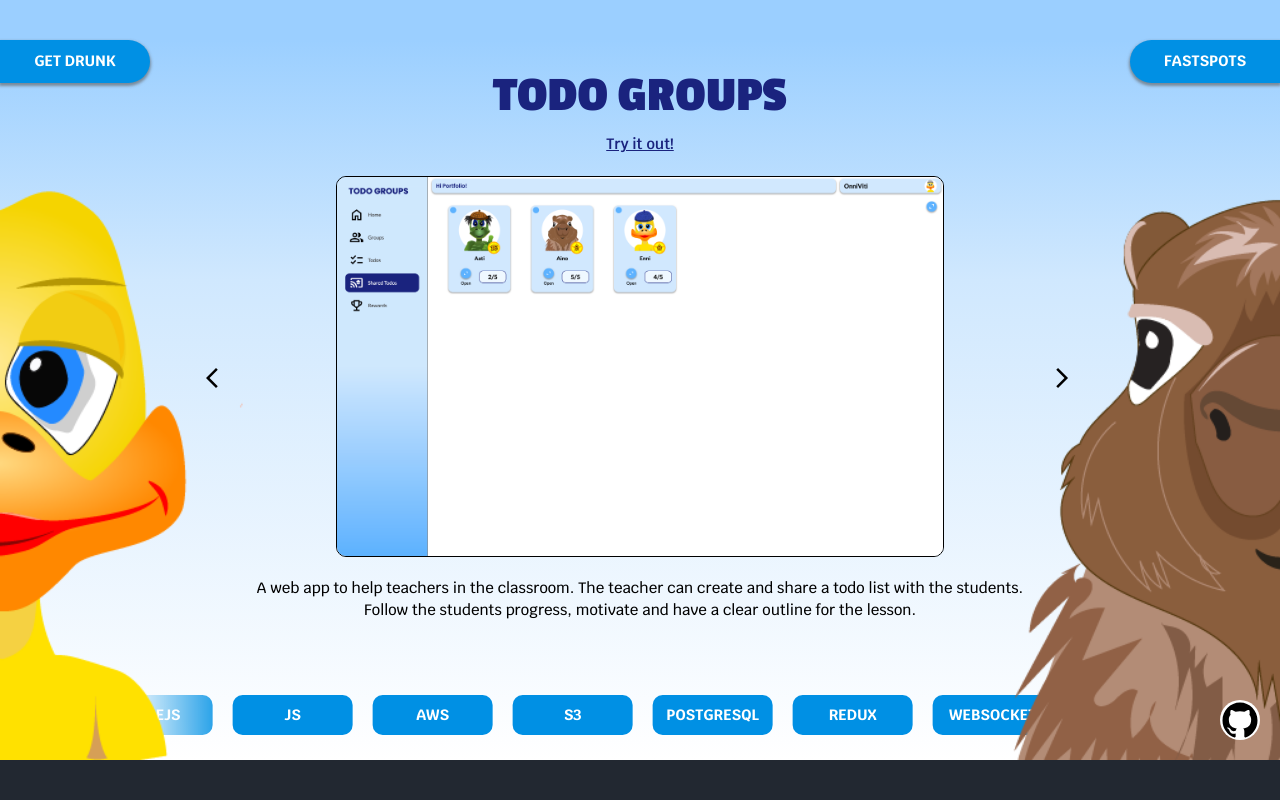
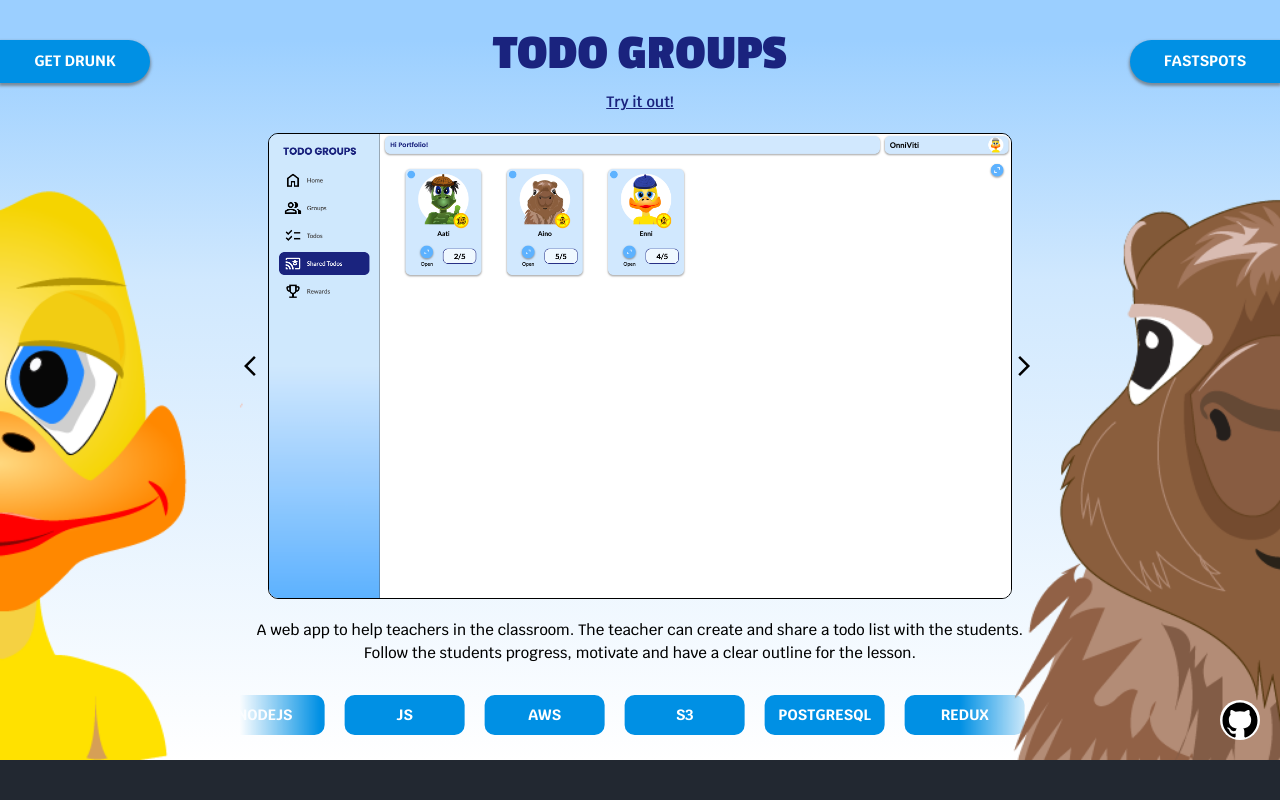
Before and after one commit to xmk0987/vitikainenonni, a Next.js app: page / in a window 1280 px wide. Shown: the part 840-1640 px from the top of the page. Built offline with nearby package versions, Linux system fonts and the light colour scheme.

Commit message:
Fixed change image buttons

```diff
--- a/app/components/Projects/Projects/Projects.module.css
+++ b/app/components/Projects/Projects/Projects.module.css
@@ -148,34 +148,15 @@
 
 .mainContentImage {
   position: relative;
-  display: flex;
+  display: inline-flex;
   justify-content: center;
-}
-
-.mainContentImage {
-  max-width: 70%;
-  max-height: 50%;
-}
-
-.mainContentImage button {
-  position: absolute;
-}
-
-.mainContentImage button:nth-of-type(1) {
-  top: 50%;
-  left: 0;
-}
-
-.mainContentImage button:nth-of-type(2) {
-  top: 50%;
-  right: 0;
 }
 
 .mainContentImage img {
   width: auto;
   height: auto;
   border-radius: 10px;
-  max-width: 70%;
+  max-width: 60%;
   border: 1px solid black;
 }
 
--- a/app/components/Projects/Projects/Projects.tsx
+++ b/app/components/Projects/Projects/Projects.tsx
@@ -6,8 +6,7 @@ import Slider from "../../Slider/Slider";
 import Image from "next/image";
 import { useSelector, useDispatch } from "react-redux";
 import { changeChosenImage, setChosenProject } from "@/redux/projectsSlice";
-import duck from "@/public/assets/images/duck.png";
-import capy from "@/public/assets/images/capy.png";
+
 import BackIcon from "@/public/assets/icons/BackIcon";
 import NextIcon from "@/public/assets/icons/NextIcon";
 import GithubIcon from "@/public/assets/icons/GithubIcon";
@@ -92,17 +91,17 @@ const Projects = () => {
             </a>
           </div>
           <div className={styles.mainContentImage}>
+            <button onClick={() => changeImage("previous")}>
+              <BackIcon
+                color={chosenProject !== "fastspots" ? "black" : "white"}
+              />
+            </button>
             <Image
               src={chosenImage}
               alt={projects[chosenProject].name}
               height={700}
               width={1000}
             />
-            <button onClick={() => changeImage("previous")}>
-              <BackIcon
-                color={chosenProject !== "fastspots" ? "black" : "white"}
-              />
-            </button>
             <button onClick={() => changeImage("next")}>
               <NextIcon
                 color={chosenProject !== "fastspots" ? "black" : "white"}
@@ -124,7 +123,7 @@ const Projects = () => {
         <>
           <Image
             className={styles.todoGroupsArt}
-            src={duck}
+            src={"/assets/images/duck.png"}
             alt="Duck"
             layout="responsive"
             height={700}
@@ -132,7 +131,7 @@ const Projects = () => {
           />
           <Image
             className={styles.todoGroupsArt}
-            src={capy}
+            src={"/assets/images/capy.png"}
             alt="Capybara"
             layout="responsive"
             height={700}
--- a/app/components/Slider/Slider.module.css
+++ b/app/components/Slider/Slider.module.css
@@ -9,6 +9,7 @@
     black 10% 90%,
     transparent
   );
+  max-width: 800px;
 }
 
 .list {
```
